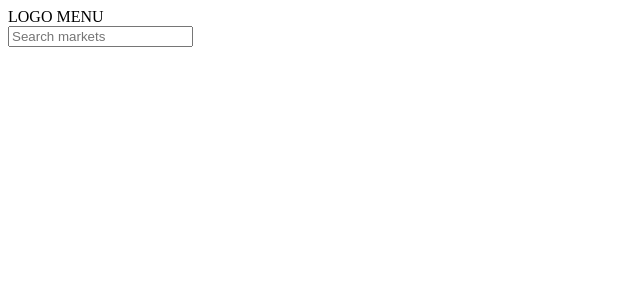
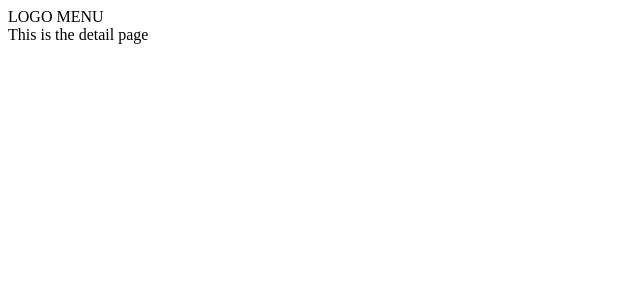
Before and after one commit to nikolasalim/groceries-client, a React (Create React App) app: page /market/1 in a window 1280 px wide. Shown: the top 300 px of the page, without its empty margins (0-640 px from the left). Built offline with nearby package versions, Linux system fonts and the light colour scheme; no server answers.

Commit message:
Add links to MarketDetails pages

```diff
--- a/src/App.js
+++ b/src/App.js
@@ -4,6 +4,7 @@ import store from "./store/store";
 import { Switch, Route } from "react-router-dom";
 import MarketsListContainer from "./components/MarketsListContainer";
 import NavBarContainer from "./components/NavBarContainer";
+import MarketDetailsContainer from "./components/MarketDetailsContainer";
 
 class App extends React.Component {
   render() {
@@ -11,6 +12,7 @@ class App extends React.Component {
       <Provider store={store}>
         <NavBarContainer />
         <Switch>
+          <Route path="/market/:marketId" component={MarketDetailsContainer} />
           <Route path="/" component={MarketsListContainer} />
         </Switch>
       </Provider>
--- /dev/null
+++ b/src/components/MarketDetailsContainer.js
@@ -0,0 +1,9 @@
+import React from "react";
+
+class MarketDetailsContainer extends React.Component {
+  render() {
+    return <div>This is the detail page</div>;
+  }
+}
+
+export default MarketDetailsContainer;
--- a/src/components/MarketsList.js
+++ b/src/components/MarketsList.js
@@ -1,10 +1,14 @@
 import React from "react";
-import { connect } from "react-redux";
+import { Link } from "react-router-dom";
 
 class MarketsList extends React.Component {
   render() {
     return this.props.markets.map(market => {
-      return <div key={market.id}>{market.name}</div>;
+      return (
+        <Link to={`/market/${market.id}`} key={market.id}>
+          <div>{market.name}</div>
+        </Link>
+      );
     });
   }
 }
```
Also changed, not shown: src/components/SearchBarContainer.js (+0 -8 lines).
